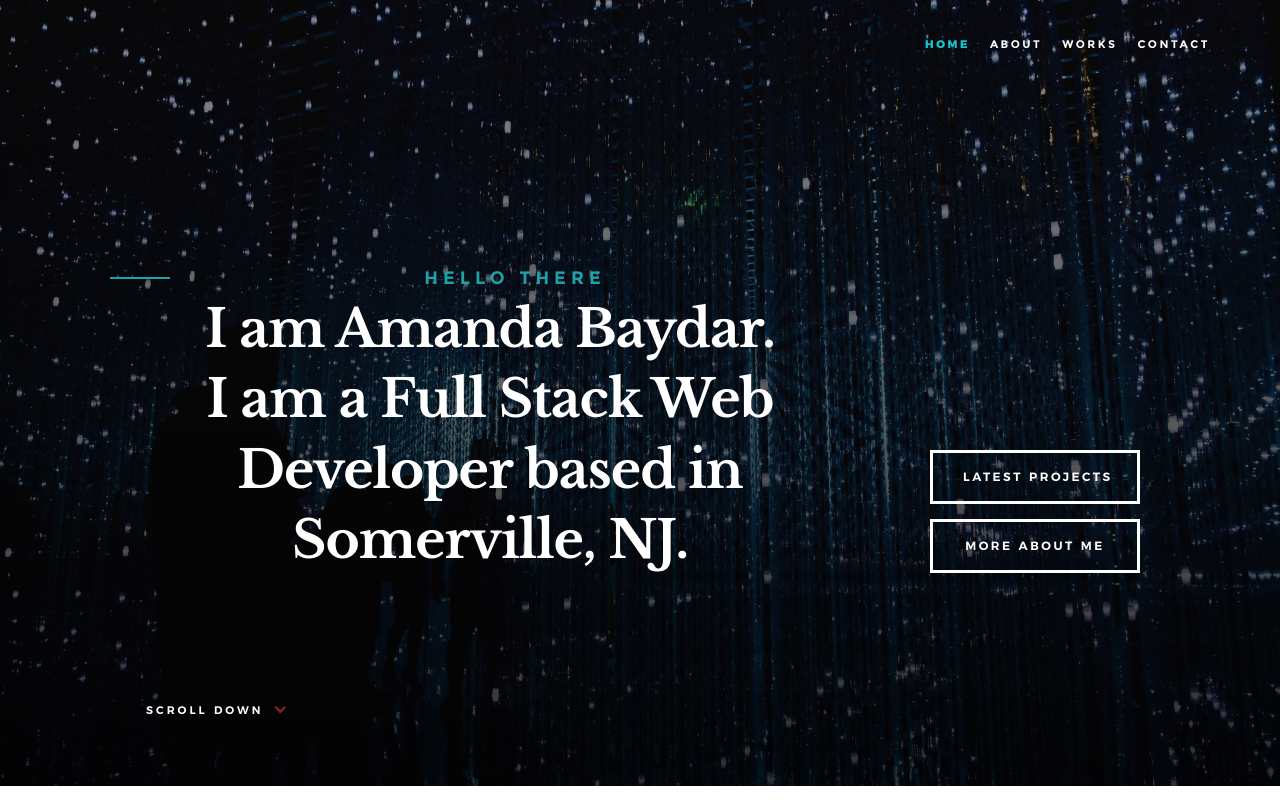
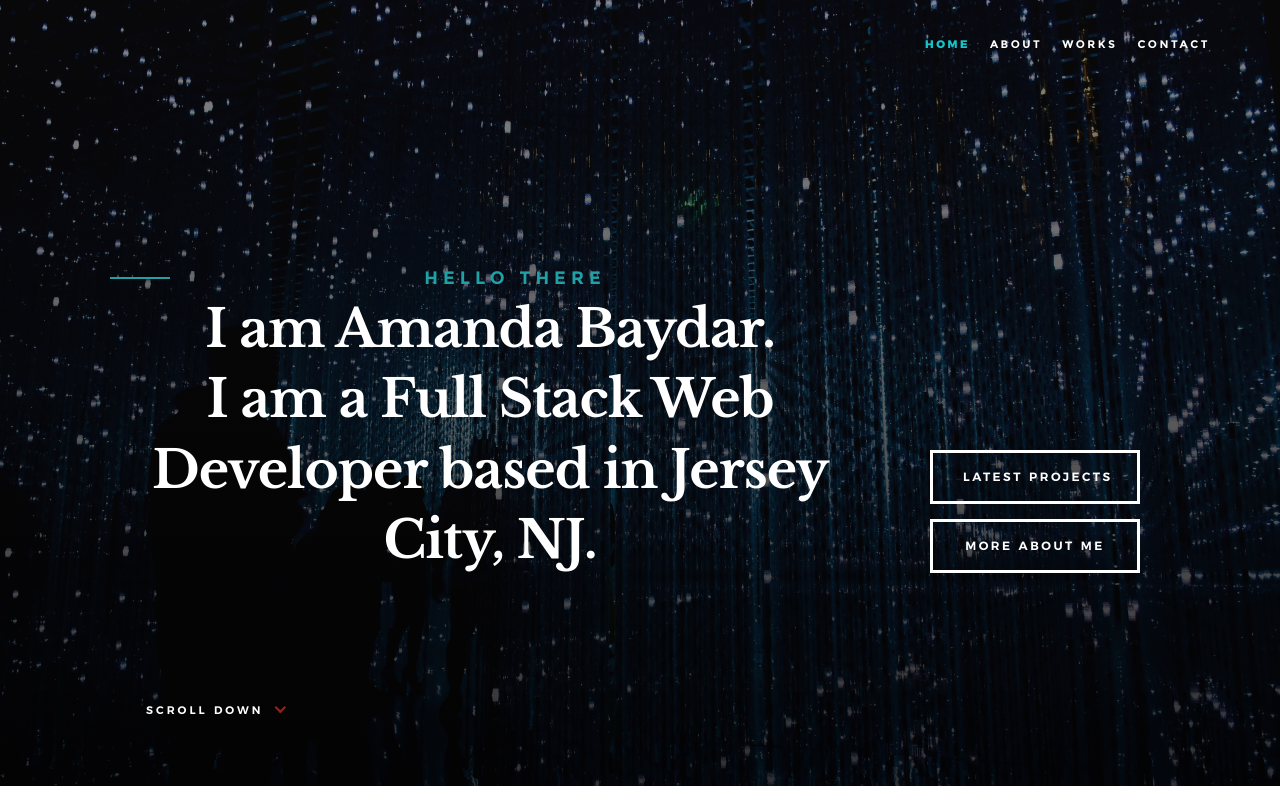
Before and after one commit to abaydar/amanda_baydar_portfolio, a React (Create React App) app: page / in a window 1280 px wide. Shown: the top 800 px of the page. Built offline with nearby package versions, Linux system fonts and the light colour scheme.

Commit message:
update location

```diff
--- a/src/components/resumeData.js
+++ b/src/components/resumeData.js
@@ -1,6 +1,6 @@
 let resumeData = {
     "name": "Amanda Baydar",
     "role": "Full Stack Web Developer",
-    "location": "Somerville, NJ"
+    "location": "Jersey City, NJ"
     }
   export default resumeData
```
